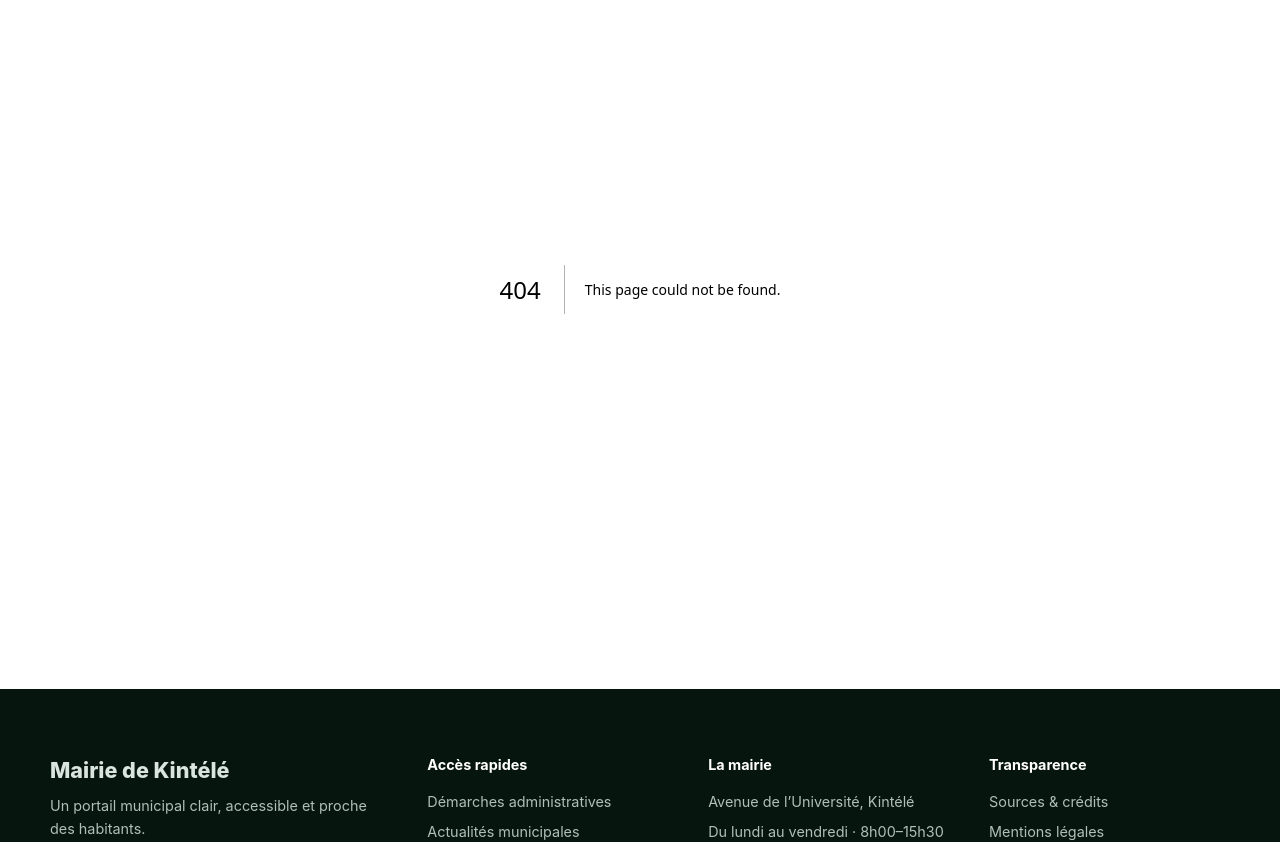
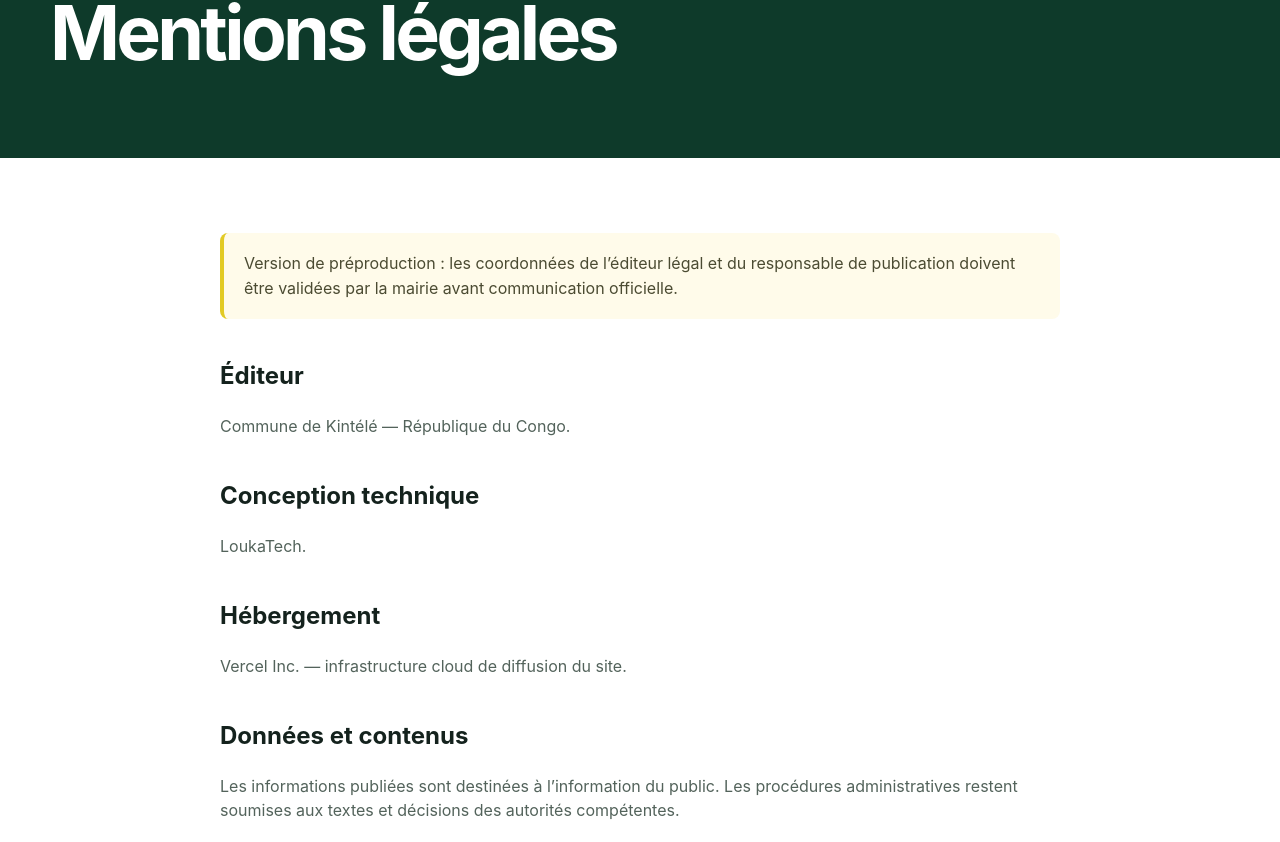
Before and after one commit to sysandro02-byte/Mairie-de-kintele, a Next.js app: page /mentions-legales in a window 1280 px wide. Before the commit this address had no page. Shown: the part 228-1070 px from the top of the page. Built offline with nearby package versions, Linux system fonts and the light colour scheme.

Commit message:
feat: add app/mentions-legales/page.tsx

```diff
--- /dev/null
+++ b/app/mentions-legales/page.tsx
@@ -0,0 +1,20 @@
+export default function MentionsLegalesPage() {
+  return (
+    <>
+      <section className="page-hero"><div className="container"><span className="eyebrow light">Informations</span><h1>Mentions légales</h1></div></section>
+      <section className="content-section">
+        <div className="container legal-copy">
+          <div className="notice">Version de préproduction : les coordonnées de l’éditeur légal et du responsable de publication doivent être validées par la mairie avant communication officielle.</div>
+          <h2>Éditeur</h2>
+          <p>Commune de Kintélé — République du Congo.</p>
+          <h2>Conception technique</h2>
+          <p>LoukaTech.</p>
+          <h2>Hébergement</h2>
+          <p>Vercel Inc. — infrastructure cloud de diffusion du site.</p>
+          <h2>Données et contenus</h2>
+          <p>Les informations publiées sont destinées à l’information du public. Les procédures administratives restent soumises aux textes et décisions des autorités compétentes.</p>
+        </div>
+      </section>
+    </>
+  );
+}
```
